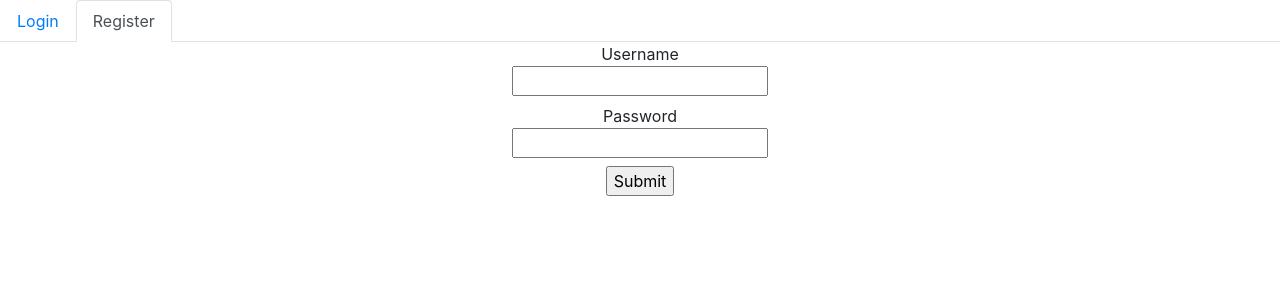
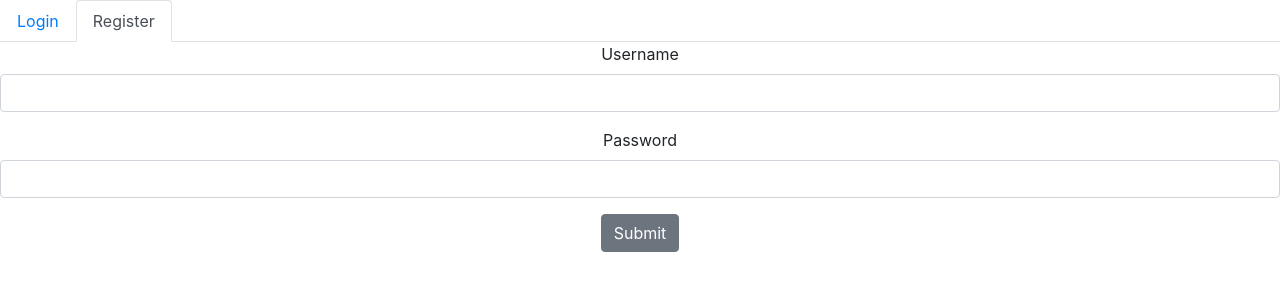
Before and after one commit to ChristianMacDonald/FamilyTreeFrontEnd, a React (Create React App) app in the folder app/: page /login in a window 1280 px wide. Both pictures are taken after a click on the link "Register". Shown: the top 300 px of the page. Built offline with nearby package versions, Linux system fonts and the light colour scheme.

Commit message:
Refactor RegisterForm component with Reactstrap components

```diff
--- a/app/src/components/RegisterForm.js
+++ b/app/src/components/RegisterForm.js
@@ -1,34 +1,45 @@
 import { useState } from 'react';
 import { connect } from 'react-redux';
 import { register } from '../actions';
+
+import { Button, Form, FormGroup, Label, Input } from 'reactstrap';
 
 function RegisterForm(props) {
     let [username, setUsername] = useState('');
     let [password, setPassword] = useState('');
 
     return (
-        <form id="register-form" onSubmit={e => {
-            e.preventDefault();
-            props.register({ username, password });
-        }}>
-            <label>
-                Username
-                <br/>
-                <input type="text" onChange={e => {
-                    setUsername(e.target.value);
-                }}/>
-            </label>
-            <br/>
-            <label>
-                Password
-                <br/>
-                <input type="password" onChange={e => {
-                    setPassword(e.target.value);
-                }}/>
-            </label>
-            <br/>
-            <input type="submit"/>
-        </form>
+        <Form>
+            <FormGroup>
+                <Label for="username">Username</Label>
+                <Input
+                    type="text"
+                    name="username"
+                    id="username"
+                    onChange={e => {
+                        setUsername(e.target.value);
+                    }}
+                />
+            </FormGroup>
+            <FormGroup>
+                <Label for="password">Password</Label>
+                <Input
+                    type="password"
+                    name="password"
+                    id="password"
+                    onChange={e => {
+                        setPassword(e.target.value);
+                    }}
+                />
+            </FormGroup>
+            <Button
+                onClick={() => {
+                    props.register({ username, password });
+                }}
+            >
+                Submit
+            </Button>
+        </Form>
     );
 }
 
```
